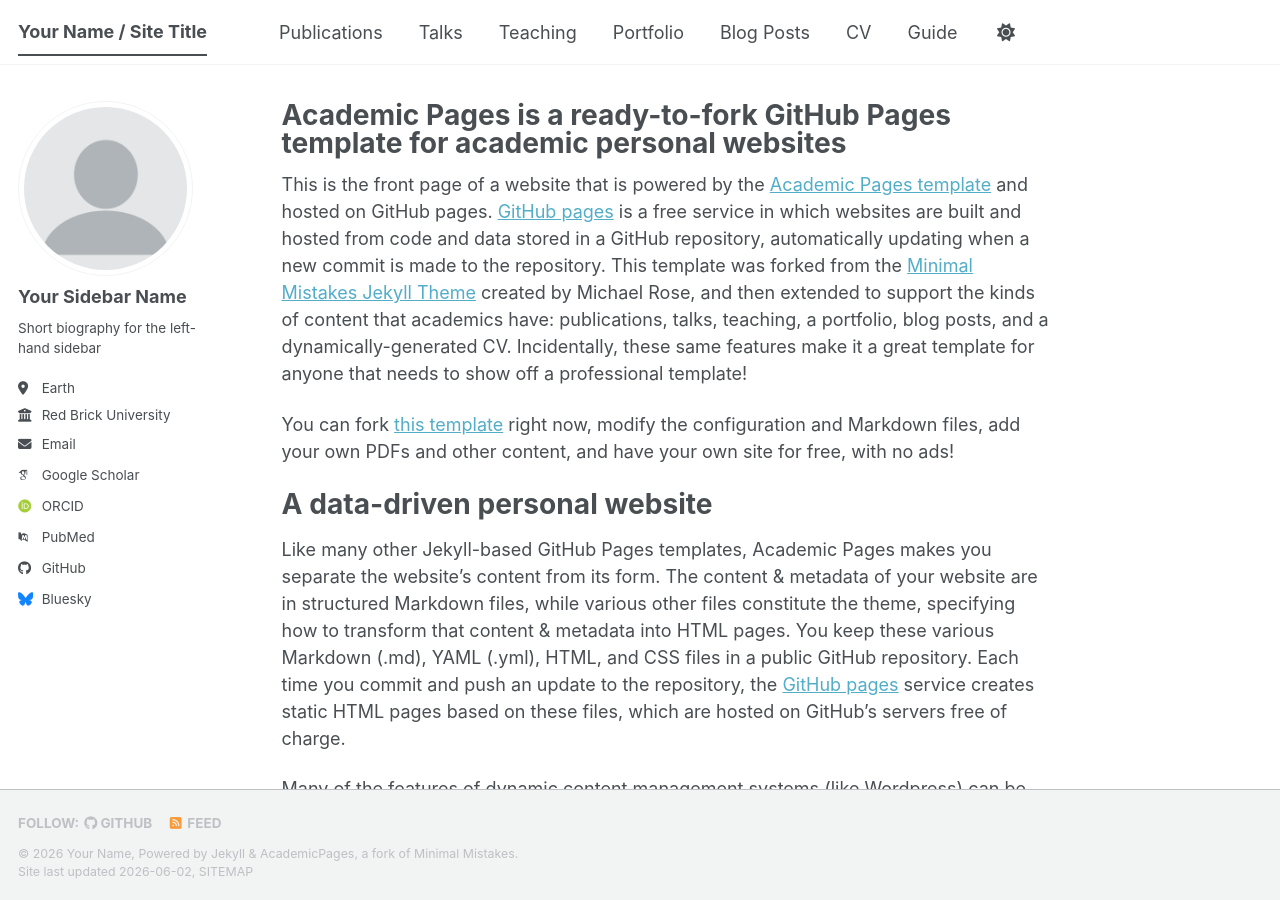
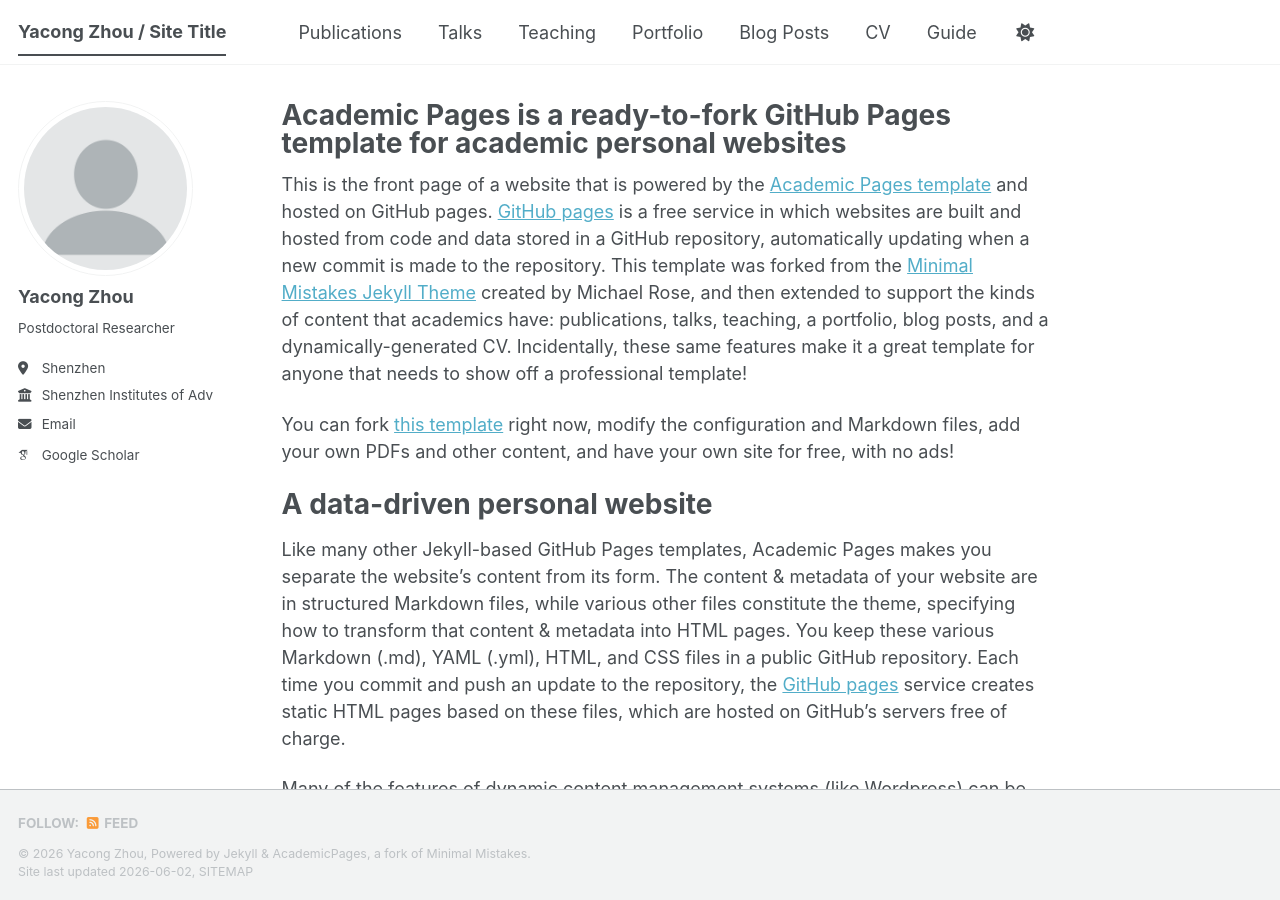
Before and after one commit to YACONGZHOU/yacongzhou.github.io, a Jekyll site: the page built from _pages/about.md, in a window 1280 px wide and 900 px high. Built offline with Jekyll 4.4.1, drawn with Linux system fonts in a browser that asks for light colours; some web fonts are replaced; a script bundle is joined from its source files by our own code; library files that are not in the unit come from our copies.

Commit message:
Update _config.yml

```diff
--- a/_config.yml
+++ b/_config.yml
@@ -9,10 +9,10 @@
 # Basic Site Settings
 locale                   : "en-US"
 site_theme               : "default" # The available themes options are "default", "air", "sunrise", "mint", "dirt" and "contrast"
-title                    : "Your Name / Site Title"
+title                    : "Yacong Zhou / Site Title"
 title_separator          : "-"
-name                     : &name "Your Name"
-description              : &description "Your Name's academic portfolio"   # Update this with a general description of your site, this is the default if not overridden by a page
+name                     : &name "Yacong Zhou"
+description              : &description "Yacong Zhou's academic portfolio"   # Update this with a general description of your site, this is the default if not overridden by a page
 url                      : https://academicpages.github.io # The base hostname & protocol for your site e.g. "https://[your GitHub username].github.io",
                                                            # or if you already have some other page hosted on Github then use "https://[your GitHub username].github.io/[Your Repo Name]"
 baseurl                  : "" # the subpath of your site, e.g. "/blog"
@@ -24,24 +24,24 @@
 author:
   # Biographic information
   avatar           : "profile.png"
-  name             : "Your Sidebar Name"
+  name             : "Yacong Zhou"
   pronouns         : # example: "she/her"
-  bio              : "Short biography for the left-hand sidebar"
-  location         : "Earth"
-  employer         : "Red Brick University"
+  bio              : "Postdoctoral Researcher"
+  location         : "Shenzhen"
+  employer         : "Shenzhen Institutes of Advanced Technology, Chinese Academy of Sciences"
   uri              : # URL
-  email            : "none@example.org"
+  email            : "yacong.zhou96@gmail.com"
 
   # Academic websites
-  academia         : # URL
-  arxiv            : # URL - Update with the correct link to your profile
-  googlescholar    : "https://scholar.google.com/citations?user=PS_CX0AAAAAJ"
+  #academia         : # URL
+  #arxiv            : # URL - Update with the correct link to your profile
+  googlescholar    : "https://scholar.google.com/citations?user=HC_uLV0AAAAJ&hl=en"
   inspire-hep      : # URL
   impactstory      : # URL
-  orcid            : "https://orcid.org/yourorcidurl"
+  #orcid            : "https://orcid.org/yourorcidurl"
   semantic         : # URL
   ssrn             : # URL
-  pubmed           : "https://www.ncbi.nlm.nih.gov/pubmed/?term=john+snow"
+  #pubmed           : "https://www.ncbi.nlm.nih.gov/pubmed/?term=john+snow"
   researchgate     : # URL
   scopus           : # URL
   zotero           : # URL
@@ -51,13 +51,13 @@
   bitbucket        : # Username - Update with your username on the site
   codepen          : # Username
   dribbble         : # Username
-  github           : "academicpages"
+ # github           : "academicpages"
   kaggle           : # Username
   stackoverflow    : # User number or user number and name (i.e., use "1" or "1/jeff-atwood")
 
   # Social media
   artstation       : # Username
-  bluesky          : "bsky.app" # Replace this with you Bluesky username
+ # bluesky          : "bsky.app" # Replace this with you Bluesky username
   facebook         : # Username
   flickr           : # Username
   foursquare       : # Username
```
